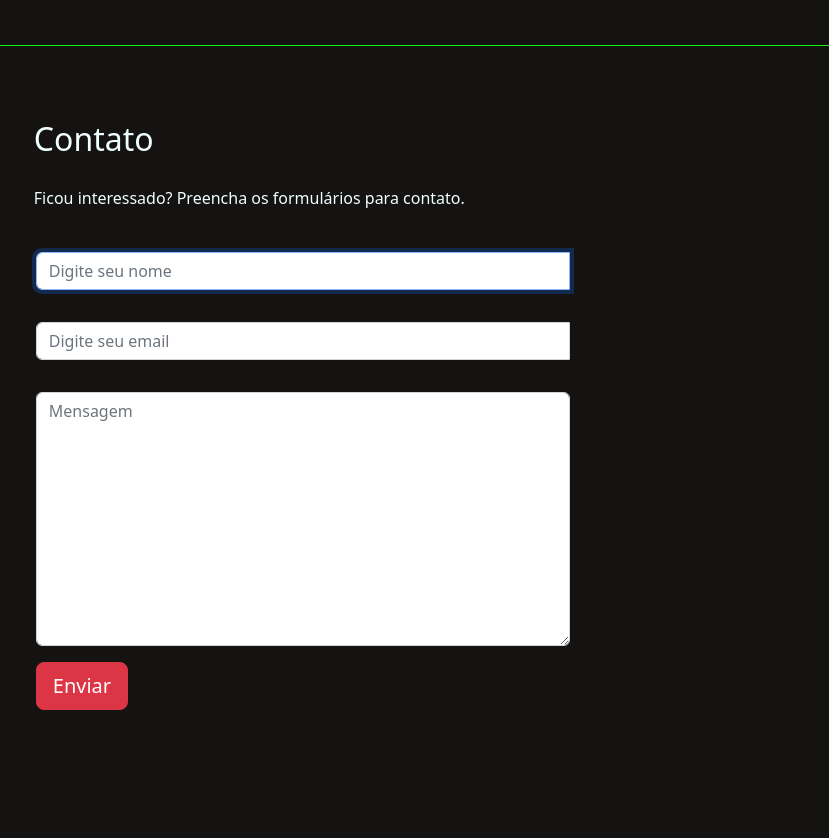
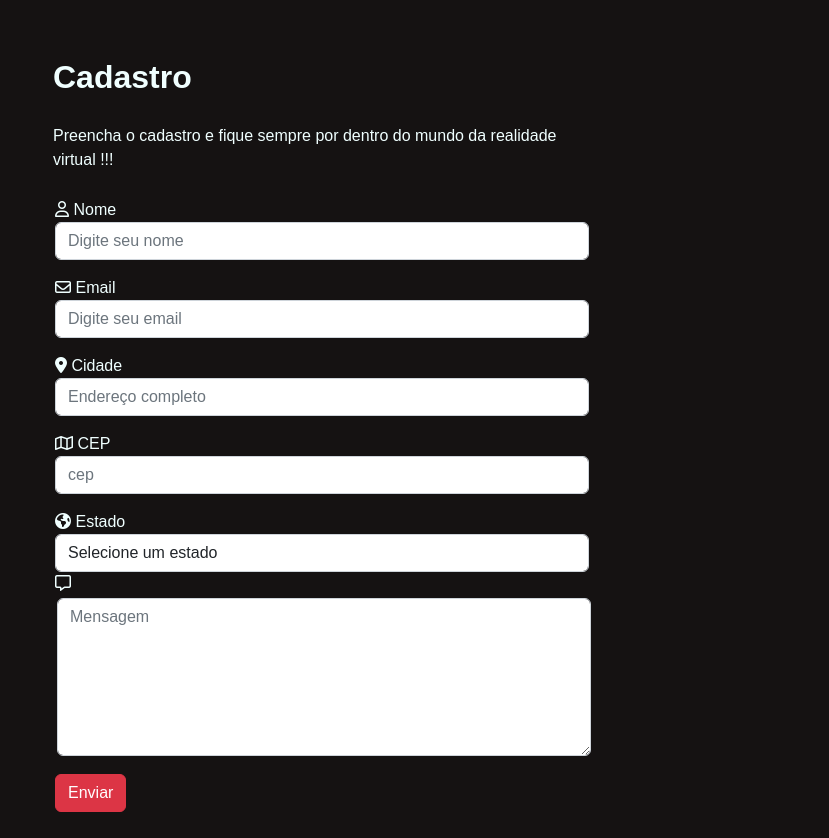
Before and after one commit to Amadeo-Frontend/bootstrap, a plain HTML site: page index.html in a window 1280 px wide. Shown: the part 1959-2797 px from the top of the page, without its empty margins (318-1147 px from the left). Drawn offline with Linux system fonts and the light colour scheme.

Commit message:
bootstrap

```diff
--- a/custom.css
+++ b/custom.css
@@ -1,6 +1,8 @@
+
 body {
     background-color: rgb(21, 18, 18);
     color: azure;
+    font-family: Arial, Helvetica, sans-serif;
 }
 
 section {
@@ -19,7 +21,6 @@ textarea {
 header ul {
     padding: 20px;
     margin-top: 20px;
-
 }
 
 header li, a {
@@ -40,7 +41,16 @@ header img {
 header h1 {
     padding: 20px;
 }
-
+option{
+    color:black !important;
+}
+input #cep{
+    margin-bottom: 20px !important;
+    border-top: 5px !important;
+}
+textarea{
+    margin: 2px;
+}
 .card {
     width: 30%;
     float: left;
@@ -61,7 +71,9 @@ header h1 {
     transform: translateY(-5px);
     opacity: 1;
 }
-
+button{
+    margin-top: 1rem;
+}
 #sobre {
     border-bottom: 1px solid rgb(12, 250, 39);
 }
@@ -102,6 +114,11 @@ header h1 {
 
 .foot {
     border-top: 1px solid rgb(12, 250, 39);
+    width: 100% !important;
+    display: flex;
+    align-items: center;
+    justify-content: center;
+    flex-direction: column;
 }
 
 .foot p {
@@ -112,9 +129,3 @@ header h1 {
     width: 40px;
     height: 40px;
 }
-
-@media (min-width: 768px) {
-    #contato {
-        width: 97%;
-    }
-}
--- a/index.html
+++ b/index.html
@@ -4,10 +4,8 @@
     <meta charset="UTF-8" />
     <meta http-equiv="X-UA-Compatible" content="IE=edge" />
     <meta name="viewport" content="width=device-width, initial-scale=1.0" />
-
     <link rel="shortcut icon" href="./images/favicon.png" type="image/x-icon" />
     <link href="./libs/bootstrap/css/bootstrap.min.css" rel="stylesheet" />
-
     <link rel="stylesheet" href="./custom.css">
 
     <title>Virtual Reality</title>
@@ -38,12 +36,11 @@
         </div>
       </div>
     </header>
-
     <section id="sobre">
       <div class="container">
         <div class="row">
             <div class="col-md-6 offset-md-3">
-              <div id="carouselExampleFade" class="carousel slide carousel-fade rounded-4" data-bs-ride="carousel">
+              <div id="carouselFade" class="carousel slide carousel-fade rounded-4" data-bs-ride="carousel">
                 <div class="carousel-inner">
                   <div class="carousel-item active">
                     <img src="images/pexels-2.jpeg" class="d-block w-100" alt="...">
@@ -55,16 +52,15 @@
                     <img src="images/pexels-4.jpg" class="d-block w-100" alt="...">
                   </div>
                 </div>
-                <button class="carousel-control-prev" type="button" data-bs-target="#carouselExampleFade" data-bs-slide="prev">
+                <button class="carousel-control-prev" type="button" data-bs-target="#carouselFade" data-bs-slide="prev">
                   <span class="carousel-control-prev-icon" aria-hidden="true"></span>
                   <span class="visually-hidden">Previous</span>
                 </button>
-                <button class="carousel-control-next" type="button" data-bs-target="#carouselExampleFade" data-bs-slide="next">
+                <button class="carousel-control-next" type="button" data-bs-target="#carouselFade" data-bs-slide="next">
                   <span class="carousel-control-next-icon" aria-hidden="true"></span>
                   <span class="visually-hidden">Next</span>
                 </button>
               </div>
-
               <h2>Os 3 melhores óculos VR de <span class="badge rounded-pill bg-success">2022</span></h2>
             <p>
                 Os óculos VR são acessórios que podem oferecer uma experiência muito mais imersiva na hora de curtir os seus jogos favoritos e estão se tornando cada vez mais populares e versáteis, sendo compatíveis com uma número cada vez maior de equipamentos e para funções que podem ir além dos jogos, como é o caso do metaverso.
@@ -72,13 +68,11 @@
                 Com um bom óculos VR você consegue aproveitar os conteúdos virtuais de uma forma muito mais intensa e funcional, criando experiências sensoriais que podem te proporcionar momentos únicos de muita emoção e diversão, além disso, o avanço das comunidades virtuais e da realidade aumentada tornam os óculos VR acessórios essenciais para uma nova era da tecnologia.
 
                 Como existem muitos modelos e marcas no mercado, escolher o melhor óculos VR para suas necessidades pode ser um pouco difícil, mas acompanhando nosso artigo você poderá aprender um pouco mais sobre o sensores presentes no óculos, a compatibilidade com outros equipamentos, a qualidade de imagem e nível de interação multimídia, além disso, confira também a nossa seleção com os 3 melhores óculos VR de 2022!
-            </p></div>
-
-
+            </p>
           </div>
-
         </div>
       </div>
+    </div>
     </section>
     <section id="produtos">
       <div class="container">
@@ -101,9 +95,8 @@
                   >Ver produto</a
                 >
               </div>
-            </div></div>
-
-
+            </div>
+          </div>
             <div class="card">
                 <div class="text">
                 <img
@@ -117,64 +110,94 @@
                     O pioneiro sem fios com equilíbrio entre custo e qualidade
                 </p>
                 <a class="btn btn-primary" data-bs-toggle="modal"data-bs-target="#modal-2"
-                  >Ver produto</a
-                >
-            </div>
-
+                  >Ver produto</a>
+                </div>
               </div>
             </div>
-
             <div class="card">
                 <div class="text">
                 <img
                 src="./images/rv-3.jpg"
                 alt="tecnologia"
-                class="img-fluid"
-              />
+                class="img-fluid"/>
               <div class="card-body">
                 <h5 class="card-title">3#Fone de ouvido BNEXT VR - Bnext</h5>
                 <p class="card-text">
                     A melhor experiência para smartphones e configuração simples
                 </p>
                 <a class="btn btn-primary" data-bs-toggle="modal"data-bs-target="#modal-3"
-                  >Ver produto</a
-                ></div>
-
+                  >Ver produto</a>
+              </div>
               </div>
             </div>
           </div>
         </div>
       </div>
     </section>
-
         <section id="contato">
         <div class="container">
             <div class="row">
-                <div class="col">                <div class="col-md-6 offset-md-3">
-
-                    <h2>Contato</h2>
-                    <p>Ficou interessado? Preencha os formulários para contato. </p>
+                <div class="col">
+                     <div class="col-md-6 offset-md-3">
+                    <h2><strong>Cadastro</strong></h2>
+                    <p>Preencha o cadastro e fique sempre por dentro do mundo da realidade virtual !!! </p>
                 </div>
                 <div class="container-fluid">
                   <div class="row">
                     <div class=" col-md-6 offset-md-3">
                         <form class="form">
-                            <div class="input-group">
-                                 <input class="form-control mb-3 mt-3" type="text"nome="nome" placeholder="Digite seu nome" autofocus required>
-                                <div class="valid-feedback">Valido.</div>
-                                <div class="invalid-feedback">Preencha o campo.</div>
+                          <div class="form-row">
+
+                            <div class="col">
+                                <i class="fa-regular fa-user"></i>
+                                   <label for="nome">Nome</label>
+                                 <input class="form-control" id="nome" type="text"nome="nome" placeholder="Digite seu nome"required>
                             </div>
-                            <div class="input-group">
-                                <input class="form-control mb-3 mt-3"type="text"nome="email" placeholder="Digite seu email" autofocus required>
-                                <div class="valid-feedback">Valido.</div>
-                                <div class="invalid-feedback">Preencha o campo.</div>
+                            <div class="col">
+                              <i class="fa-regular fa-envelope"></i>
+                                <label for="email">Email</label>
+                                <input class="form-control" type="text" nome="email" placeholder="Digite seu email"required >
+
+                          </div>
+                          <div class="row">
+                            <div class="col"><i class="fa-solid fa-location-dot"></i>
+                              <label for="cidade">Cidade</label>
+                              <input type="text" class="form-control" name="cidade" id="cidade" placeholder="Endereço completo"required>
                             </div>
-                            <div class="input-group">
-                                <textarea class="form-control" name="" rows="10"placeholder="Mensagem"></textarea>
+                          </div>
+                            <div class="col">
+                              <i class="fa-regular fa-map"></i>
+                              <label for="cep">CEP</label>
+                              <input type="text" name="cep" id="cep" class="form-control" placeholder="cep"required>
                             </div>
+                          </div>
+                           <div class="col">
 
-                            <button type="submit" class="btn btn-lg btn-danger">Enviar</button>
-                        </form></div>
+                            <div class="col">
+                              <i class="fa-solid fa-earth-americas"></i>
+                              <label for="estado p-5">Estado</label>
+                             <select name="estado" id="estado"class="form-control"id="cep">
+                              <option value=""required>Selecione um estado</option>
+                              <option value="AC">SP</option>
+                              <option value="AL">PR</option>
+                              <option value="AP">SC</option>
+                              <option value="AM">SP</option>
+                              <option value="BA">PR</option>
+                              <option value="CE">SC</option>
+                              <option value="SP">SP</option>
+                              <option value="PR">PR</option>
+                              <option value="SC">SC</option>
+                             </select>
+                            </div>
+                         <div class="col">
+                          <i class="fa-regular fa-message"></i>
+                           <textarea class="form-control" name="" rows="6"placeholder="Mensagem"></textarea>
+                            </div>
+                            <div class="col"><button type="submit" class="btn btn-group-sm btn-danger">Enviar</button>
+                            </div>
+                          </div>
+                       </form>
+                      </div>
                       </div>
                       </div>
                     </div>
@@ -182,20 +205,16 @@
                 </div>
               </div>
         </div>
-
     </section>
     <div class="mt-5 p-4 text-center">
         <footer class="foot">
-<i class="fa fa-copyright" aria-hidden="true"><p>@Copyright 2022-Desenvolvido por:Amadeo Bon</p></i>
-<a href="https://github.com/Amadeo-Frontend" rel="noopener noreferrer">
-  <img src="./images/github.svg" alt="logo"><p></p>
-</a>
-
-    </footer></div>
-
-</div>
-
-
+           <p>Copyright 2022-Desenvolvido por:Amadeo Bon</p>
+           <a href="https://github.com/Amadeo-Frontend" rel="noopener noreferrer">
+             <img src="./images/github.svg" alt="logo"><p></p>
+           </a>
+               </footer>
+            </div>
+        </div>
     <div class="modal fade" id="modal-1">
         <div class="modal-dialog">
             <div class="modal-content">
@@ -231,16 +250,10 @@
                             <th>Liberdade</th>
                             <td>6DOF</td>
                         </tr>
-
-
-
                     </tbody>
-
                     </table>
-
                 </div>
-
-                <a href="https://www.amazon.com.br/gp/product/B07PTMKYS7?ie=UTF8&linkCode=ll1&tag=medialeads08-20&linkId=d202fb156967a66572adfc25f68ae7ae&language=pt_BR&ref_=as_li_ss_tl" class="card-link btn btn-info"target="_blank">amazon.com.br</a>
+                <a href="https://www.amazon.com.br/gp/product/B07PTMKYS7?ie=UTF8&linkCode=ll1&tag=medialeads08-20&linkId=d202fb156967a66572adfc25f68ae7ae&language=pt_BR&ref_=as_li_ss_tl" class="card-link btn btn-info"target="_blank">amazon.com.br <i class="fa-solid fa-cart-shopping"></i></a>
                 <div class="modal-footer">
                     <button type="button" class="btn btn-secondary" data-bs-dismiss="modal">Close</button>
                 </div>
@@ -256,10 +269,8 @@
                 </div>
                 <div class="modal-body">
                     <h6>A partir de R$ 4.703,02
-
                     </h6>
                     <table class="table table-hover table-striped">
-
                        <tbody>
                         <tr>
                             <th>Atualização</th>
@@ -286,11 +297,9 @@
                             <td>6DOF</td>
                         </tr>
                     </tbody>
-
                     </table>
-
                 </div>
-                <a href="https://www.amazon.com.br/gp/product/B07HNW68ZC?ie=UTF8&linkCode=ll1&tag=medialeads08-20&linkId=a39316da4cabdc2c04c4e69233409e3e&language=pt_BR&ref_=as_li_ss_tl" class="card-link btn btn-info"target="_blank">amazon.com.br</a>
+                <a href="https://www.amazon.com.br/gp/product/B07HNW68ZC?ie=UTF8&linkCode=ll1&tag=medialeads08-20&linkId=a39316da4cabdc2c04c4e69233409e3e&language=pt_BR&ref_=as_li_ss_tl" class="card-link btn btn-info"target="_blank">amazon.com.br <i class="fa-solid fa-cart-shopping"></i></a>
                 <div class="modal-footer">
                     <button type="button" class="btn btn-secondary" data-bs-dismiss="modal">Close</button>
                 </div>
@@ -338,9 +347,8 @@
                         </tbody>
 
                     </table>
-
                 </div>
-                <a href="https://www.amazon.com.br/gp/product/B07Q3NCJYP?ie=UTF8&linkCode=ll1&tag=medialeads08-20&linkId=d53dabff3f1044d43f1e4622e68ab61e&language=pt_BR&ref_=as_li_ss_tl" class="card-link btn btn-info"target="_blank">amazon.com.br</a>
+                <a href="https://www.amazon.com.br/gp/product/B07Q3NCJYP?ie=UTF8&linkCode=ll1&tag=medialeads08-20&linkId=d53dabff3f1044d43f1e4622e68ab61e&language=pt_BR&ref_=as_li_ss_tl" class="card-link btn btn-info"target="_blank">amazon.com.br <i class="fa-solid fa-cart-shopping"></i></a>
                 <div class="modal-footer">
                     <button type="button" class="btn btn-secondary" data-bs-dismiss="modal">Close</button>
                 </div>
@@ -349,12 +357,12 @@
     </div>
 
     <script src="./libs/bootstrap/js/bootstrap.min.js"></script>
+    <script src="https://kit.fontawesome.com/052c92928d.js" crossorigin="anonymous"></script>
     <script>
-      const myCarouselElement = document.querySelector('#carouselExampleFade')
+      const myCarouselElement = document.querySelector('#carouselFade')
       const carousel = new bootstrap.Carousel(myCarouselElement, {
       interval: 3000,
       })
-
     </script>
   </body>
   </html>
```
